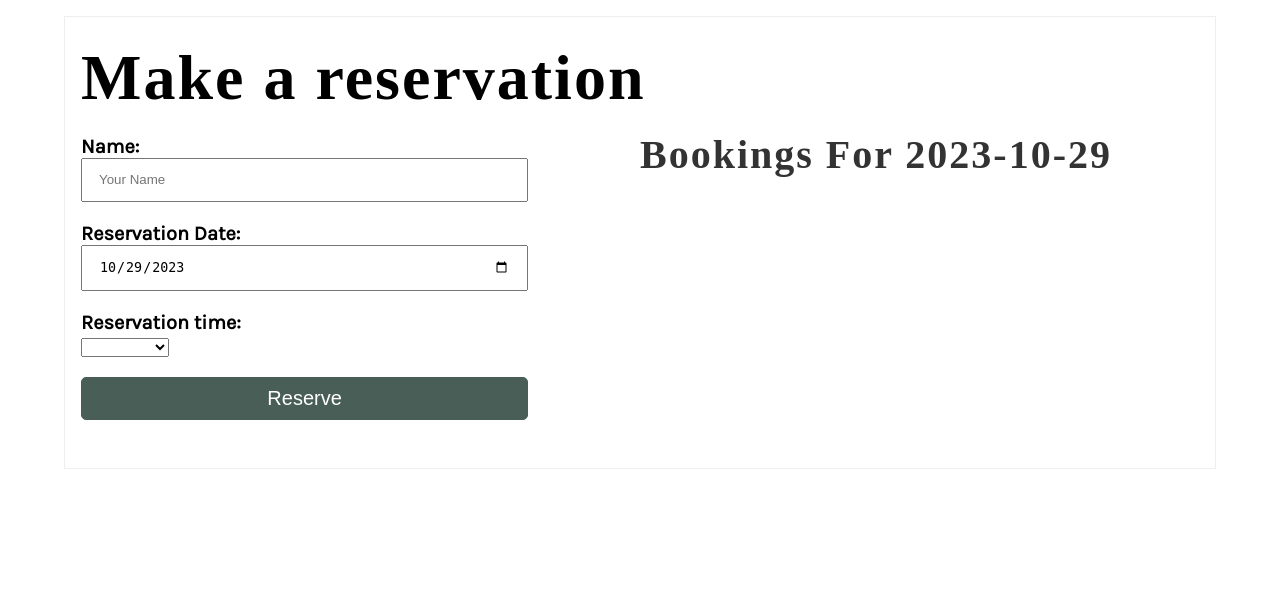
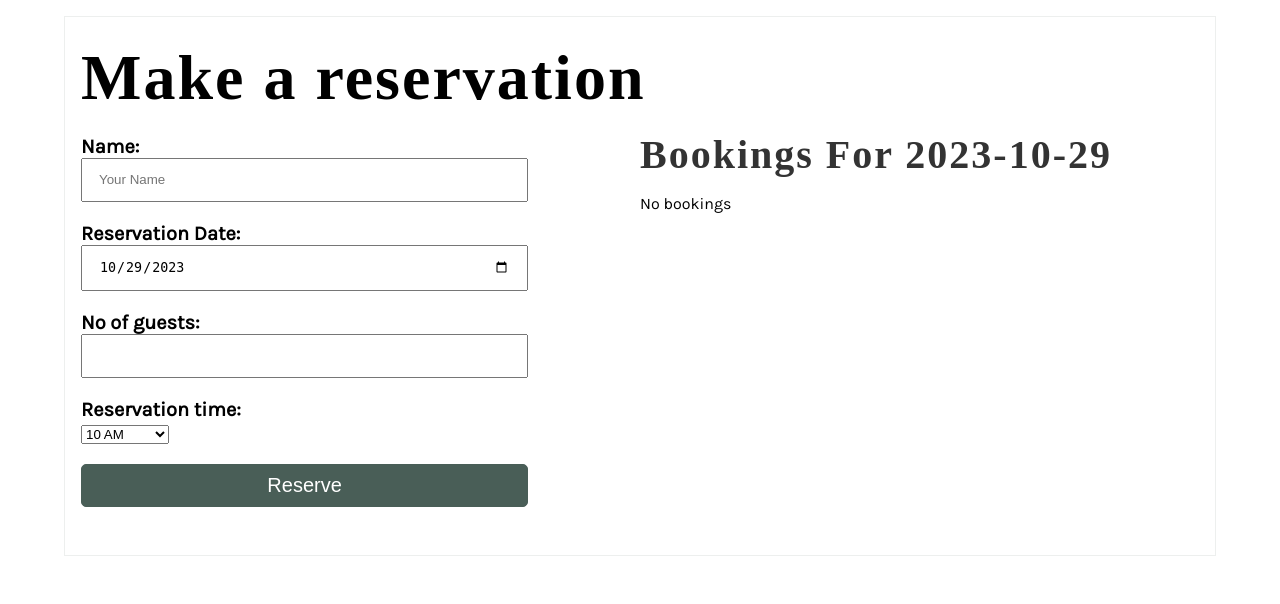
Before and after one commit to Shailaputri/littlelemon, a Django app: page /restaurant/menu/book/ in a window 1280 px wide. Shown: the part 244-848 px from the top of the page. Before the commit the page ends 713 px from the top, so only its background shows below. Run offline with Django 4.2, Linux system fonts and the light colour scheme; data that the repository does not hold is empty; some web fonts are replaced.

Commit message:
Added form to enter menu, bookings. Added page to show all bookings

```diff
--- a/littlelemon/restaurant/urls.py
+++ b/littlelemon/restaurant/urls.py
@@ -10,8 +10,9 @@ path('menu/', views.MenuView.as_view(), name='menu'),
 path('menu/<int:pk>', views.SingleMenuView.as_view(), name='single_menu'),
 path('register/', views.RegisterView.as_view()),
 path('api-token-auth/', obtain_auth_token),
-path('form/', views.form_view, name='form'),
+path('menu_items', views.menu_items, name='menu_items'),
 path('book/', views.book, name="book"),
 path('bookings/', views.bookings, name="bookings"),
+path('allbookings/', views.allbookings, name="allbookings"),
 # path('msg/',views.msg, name='msg'),
 ]
--- a/littlelemon/restaurant/views.py
+++ b/littlelemon/restaurant/views.py
@@ -7,7 +7,9 @@ from rest_framework.decorators import api_view, permission_classes
 from rest_framework.permissions import IsAuthenticated, AllowAny
 from django.contrib.auth.models import User
 from datetime import datetime
+
 import json
+from django.views.decorators.csrf import csrf_exempt
 
 
 
@@ -49,7 +51,7 @@ class BookingViewSet(viewsets.ModelViewSet):
 	queryset = models.BookingTable.objects.all()
 	serializer_class = serializers.BookingTableSerializer
 
-def form_view(request):
+def menu_items(request):
 	form = forms.MenuForm()
 	if request.method == 'POST':
 		form = forms.MenuForm(request.POST)
@@ -70,23 +72,35 @@ def book(request):
     return render(request, 'book.html', context)
 
 # Add code for the bookings() view
+@csrf_exempt
 def bookings(request):
-	date = request.GET.get('date', datetime.today().date())
+	if request.method == 'POST':
+		data = json.load(request)
+		exist = models.BookingTable.objects.filter(reservation_date=data['reservation_date']).filter(
+            reservation_slot=data['reservation_slot']).exists()
+		if exist == False:
+			booking = models.BookingTable(name = data['name'], \
+				no_of_guests = data['no_of_guests'], reservation_slot = data['reservation_slot'], \
+				 reservation_date = data['reservation_date']).save()
+			# return render(request, "bookings.html", {'bookings' : booking_json})
+		else:
+			# return render(request, "bookings.html", {})
+			return HttpResponse("{ 'error':1 }", content_type = 'application/json')
+	date = request.GET.get('date', datetime.today().date());
 	# bookings = models.BookingTable.objects.all()
-	bookings = models.BookingTable.objects.all().filter(reservation_date = date)
-	booking_json = core_serializer.serialize('json', bookings)
+	bookings = models.BookingTable.objects.all().filter(reservation_date = date);
+	booking_json = core_serializer.serialize('json', bookings);
+	# return render(request, "bookings.html", {'bookings' : booking_json})
+	return HttpResponse(booking_json, content_type = 'application/json')
+
+def allbookings(request):
+	date = request.GET.get('date', datetime.today().date());
+	bookings = models.BookingTable.objects.all()
+	booking_json = core_serializer.serialize('json', bookings);
 	return render(request, "bookings.html", {'bookings' : booking_json})
 
-	if request.method == 'POST':
-		data = json.load(request)
-		exist = models.BookingTable.objects.filter(reservation_date = data['reservation_date']).filter(
-			reservation_slot = data['reservation_slot']).exists()
-		if not exist:
-			booking = models.BookingTable(name = data['name'], bookingdate = data['bookingdate'], \
-				no_of_guests = data['no_of_guests'], reservation_slot = data['reservation_slot'], \
-				 reservation_date = data['reservation_date']).save()
-		else:
-			return HttpResponse("{'error':1}", content_type = 'application/json')
+
+
 
 
 
--- a/littlelemon/templates/book.html
+++ b/littlelemon/templates/book.html
@@ -9,9 +9,9 @@
     <div class="row">
       <!--Begin col-->
       <div class="column">
-          {% csrf_token %}
+          <!-- {% csrf_token %} -->
           <form method="POST" id="form">
-            <!-- {% csrf_token %} -->
+            {% csrf_token %}
             <p>
               <label for="name">Name:</label>
               <input type="text" placeholder="Your Name" maxlength="200" required="" id="name">
@@ -20,8 +20,17 @@
            <label for="reservation_date">Reservation Date:</label>
               <input type="date" placeholder="" required="" id="reservation_date">
             </p>
+               <p>
+           <label for="no_of_guests">No of guests:</label>
+              <input type="integer" placeholder="" required="" id="no_of_guests">
+            </p>
 
-            <p>
+           <!--  <p>
+           <label for="reservation_slot">Reservation time:</label>
+              <input type="text" placeholder="" required="" id="reservation_slot">
+            </p> -->
+
+           <p>
               <label for="reservation_slot">Reservation time:</label>
               <select id="reservation_slot">
                 <option value="0" disabled>Select time</option>
@@ -48,6 +57,73 @@
   </article>
 </section>
 <script>
+  function getBookings() {
+    let reserved_slots = []
+    const date = document.getElementById('reservation_date').value
+    document.getElementById('today').innerHTML = date
+
+
+    // fetch('http://127.0.0.1:8000/restaurant/booking/tables/'+ '?date=' + date, {headers: {
+    // 'Authorization': 'Token 1dacac0af3fa7bcc6025cc2cb6bbf1bfc3d12ba4',
+    // 'Accept': 'application/json',
+    // 'Content-Type': 'application/json',}})
+    //   .then(r =>  r.json())
+    //   .then((r) => {
+
+    // console.log("WHAT");
+    // return r;})
+    //   fetch("{% url 'home' %}" + '?date=' + date).then(async response => {
+    //   try {
+    //    const data = await response.json()
+    //    console.log('response data?', data)
+    //  } catch(error) {
+    //    console.log('Error happened here!')
+    //    console.error(error)
+    //  }
+    // })
+    // fetch("http://127.0.0.1:8000/restaurant/booking/tables/"+ '?date=' + date)
+    fetch("{% url 'bookings' %}" + '?date=' + date)
+      .then(r => r.json())
+      .then((data) => {
+        reserved_slots = [];
+        bookings = '';
+        console.log(data.length)
+        for (i=0; i<data.length; i++){
+          console.log(data[i].fields)
+          reserved_slots.push(data[i].fields.reservation_slot)
+        bookings += `<p> ${data[i].fields.name} - ${formatTime(data[i].fields.reservation_slot)} </p>`
+      }
+
+
+        // /* Step 12: Part four  */
+        slot_options = `<option value="0" disabled> Select time </option>`
+        for (let i=10; i<20; i++){
+        const label= formatTime(i)
+        if (reserved_slots.includes (i)) {
+        slot_options += `<option value=${i} disabled>${label}</option>`
+      }
+        else {
+        slot_options += `<option value=${i}>${label}</option>`
+       }
+
+        }
+
+
+        document.getElementById('reservation_slot').innerHTML = slot_options
+        if (bookings == ''){
+          bookings = "No bookings"
+        }
+
+        document.getElementById('bookings').innerHTML = bookings
+      })}
+
+
+  function formatTime(time) {
+    const ampm = time < 12 ? 'AM' : 'PM'
+    const t = time < 12 ? time : time > 12 ? time - 12 : time
+    const label = `${t} ${ampm}`
+    return label
+  }
 
   const date = new Date()
   document.getElementById('reservation_date').value = `${date.getFullYear()}-${date.getMonth() + 1}-${date.getDate().toString().padStart(2, "0")}`
@@ -57,55 +133,30 @@
 
 
   /*  Step 10: Part two */
-  document.getElementById('reservation_date').addEventListener('change', getBookings())
-
-
-  function getBookings() {
-    let reserved_slots = []
-    const date = document.getElementById('reservation_date').value
-    document.getElementById('today').innerHTML = date
-
-    fetch("{% url 'bookings' %}" + '?date=' + date)
-      .then(r => r.json())
-      .then(data => {
-        reserved_slots = []
-        bookings = ''
-
-        /* Step 11: Part three */
+  document.getElementById('reservation_date').addEventListener("change", getBookings);
 
 
 
-        /* Step 12: Part four  */
-
-
-        document.getElementById('reservation_slot').innerHTML = slot_options
-        if(bookings==''){
-          bookings = "No bookings"
-        }
-        document.getElementById('bookings').innerHTML = bookings
-      })
-  }
-
-  function formatTime(time) {
-    const ampm = time < 12 ? 'AM' : 'PM'
-    const t = time < 12 ? time : time > 12 ? time - 12 : time
-    const label = `${t} ${ampm}`
-    return label
-  }
 
 
   document.getElementById('button').addEventListener('click', function (e) {
     const formdata = {
-      first_name: document.getElementById('first_name').value,
+      name: document.getElementById('name').value,
       reservation_date: document.getElementById('reservation_date').value,
       reservation_slot: document.getElementById('reservation_slot').value,
+      no_of_guests: document.getElementById('no_of_guests').value,
     }
 
+
+    // fetch('http://127.0.0.1:8000/restaurant/booking/tables/', {headers: {
+    // 'Authorization': 'Token 1dacac0af3fa7bcc6025cc2cb6bbf1bfc3d12ba4',
+    // 'Accept': 'application/json',
+    // 'Content-Type': 'application/json',}, method: 'post', body: JSON.stringify(formdata)})
     fetch("{% url 'bookings' %}", { method: 'post', body: JSON.stringify(formdata) })
-      .then(r => r.text())
-      .then(data => {
-        getBookings()
-      })
+    .then(r => r.text())
+    .then(data => {
+      getBookings()
+    })
   })
 </script>
 {% endblock %}
--- a/littlelemon/templates/bookings.html
+++ b/littlelemon/templates/bookings.html
@@ -9,18 +9,7 @@
     <div class="row">
       <!--Begin col-->
       <div class="column">
-        <pre id="reservation_bookings"></pre>
-      </div>
-      <!--End col-->
-
-      <!--Begin col-->
-      <div class="column">
-        <div class="videowrap">
-         <!--  <iframe
-            src="https://www.google.com/maps/embed?pb=!1m18!1m12!1m3!1d11898.289517452584!2d-87.60853049433447!3d41.79442860243028!2m3!1f0!2f0!3f0!3m2!1i1024!2i768!4f13.1!3m3!1m2!1s0x880e2912ce6f7027%3A0xc0cfb5545d4a37b2!2sHyde%20Park%2C%20Chicago%2C%20IL%2C%20USA!5e0!3m2!1sen!2spt!4v1662384760663!5m2!1sen!2spt"
-            width="600" height="450" style="border:0;" allowfullscreen="" loading="lazy"
-            referrerpolicy="no-referrer-when-downgrade"></iframe> -->
-        </div>
+        <pre id="bookings"></pre>
       </div>
       <!--End col-->
     </div>
@@ -35,10 +24,10 @@
 <!-- Add your code inside the script tags below  -->
 <script>
   // const reservation_bookings = document.getElementById("reservation_bookings");
-  const bookings = JSON.parse('{{ bookings|safe }}');
-  // console.log(bookings);
+  bookings = JSON.parse('{{ bookings|safe }}');
+  console.log(bookings);
   pretty_json = JSON.stringify(bookings, null, 2);
-  document.getElementById("reservation_bookings").textContent = pretty_json;
+  document.getElementById("bookings").innerHTML = pretty_json;
 
 
 </script>
--- a/littlelemon/templates/header.html
+++ b/littlelemon/templates/header.html
@@ -5,8 +5,8 @@
 <nav>
   <ul>
     <li><a href="{% url 'home' %}">Home</a></li>
-    <li><a href="{% url 'menu' %}">Menu</a></li>
+    <li><a href="{% url 'menu_items' %}">Menu</a></li>
     <li><a href="{% url 'book' %}">Book</a></li>
-    <li><a href="{% url 'bookings' %}">Bookings</a></li>
+    <li><a href="{% url 'allbookings' %}">Bookings</a></li>
   </ul>
 </nav>
```
Also changed, not shown: littlelemon/templates/allbookings.html (added, +34 -0 lines), littlelemon/restaurant/migrations/0002_alter_bookingtable_reservation_date.py (added).
